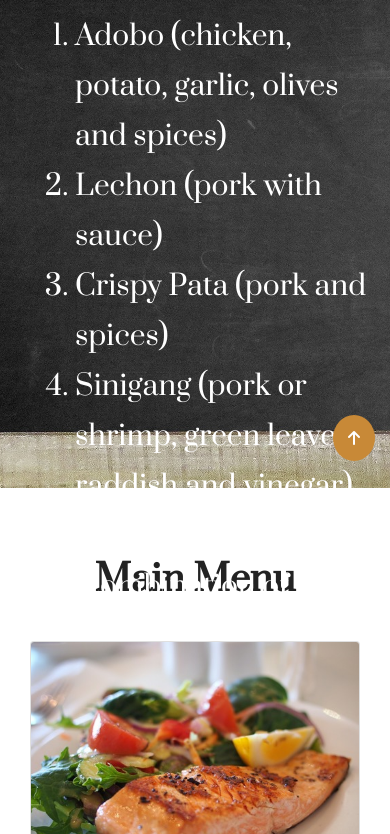
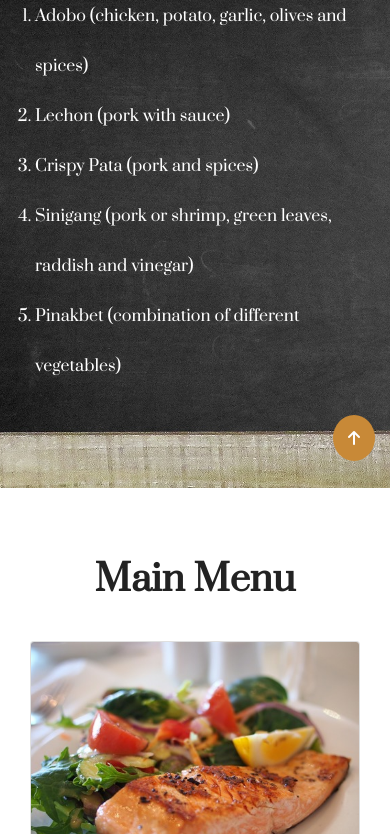
Before and after one commit to markozpaez1525/markozrestaurant.github.io, a plain HTML site: page menu.html in a window 390 px wide. Shown: the part 338-1172 px from the top of the page. Drawn offline with nearby package versions, Linux system fonts and the light colour scheme.

```diff
--- a/css/style.css
+++ b/css/style.css
@@ -301,6 +301,10 @@
 
 .mt-120 {
 	margin-top: 120px
+}
+
+.mt-130 {
+	margin-top: 130px
 }
 
 .mt-150 {
@@ -888,6 +892,15 @@
 	}
 	/* Start About Us */
 
+	.contact-mail-symbol {
+		left: 100px;
+	}
+
+	ol#menuToday {
+		font-size: 16px;
+		padding-left: 20px;
+	}
+
 	.footer-social-media {
 		float: left !important;
 		margin-top: 20px;
--- a/menu.html
+++ b/menu.html
@@ -94,7 +94,7 @@
 					<div class="banner-content-fulscreen">
 						<div class="container">
 							<div class="row">
-								<div class="col-lg-12 mt-150">
+								<div class="col-lg-12 mt-130">
 									<div class="text-center">
 										<h1 class="text-white">What's for Today?</h1>
 									</div>
```
